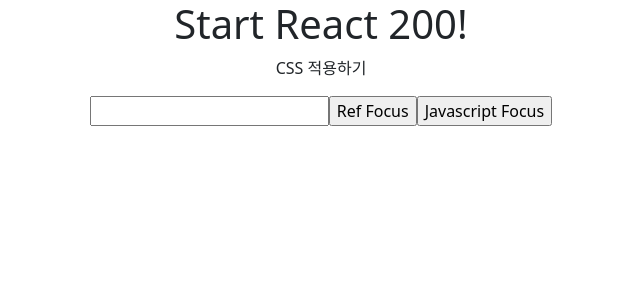
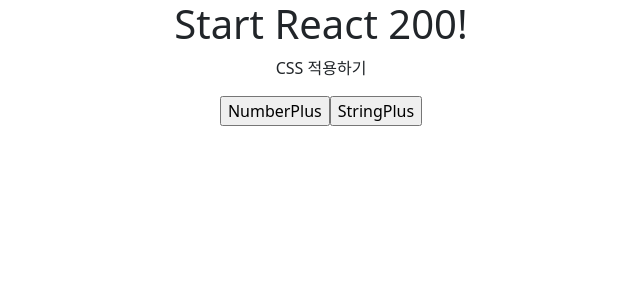
Before and after one commit to sanghwanAN/reactbook200, a React (Create React App) app: page / in a window 1280 px wide. Shown: the top 300 px of the page, without its empty margins (319-959 px from the left). Built offline with nearby package versions, Linux system fonts and the light colour scheme.

Commit message:
예제074 - finish

```diff
--- a/src/App.js
+++ b/src/App.js
@@ -1,6 +1,6 @@
 import React from 'react';
 import './App.css';
-import ReactRef from './R073_ReactRef'
+import Currying from './R074_ReactCurrying'
 
 import 'bootstrap/dist/css/bootstrap.min.css';
 function App() {
@@ -8,7 +8,7 @@
     <div className="app">
       <h1>Start React 200!</h1>
       <p>CSS 적용하기</p>
-      <ReactRef/>
+      <Currying/>
     </div>
   );
 }
--- /dev/null
+++ b/src/R074_ReactCurrying.js
@@ -0,0 +1,28 @@
+import React, { Component } from 'react';
+
+
+class R074_ReactCurrying extends Component {
+    plusNumOrstring(c,d) {
+        return c + d;
+    }
+    PlusFunc1(a) {
+        return function(b) {
+            return this.plusNumOrstring(a,b)
+        }.bind(this)
+    }
+    PlusFunc2 = a => b => this.plusNumOrstring(a,b)
+    PlusFunc(a){
+        return this.PlusFunc1(a)(200);
+    }
+    render() {
+        return (
+            <>
+                <input type="button" value="NumberPlus" onClick={e => alert(this.PlusFunc(100))} />
+                <input type="button" value="StringPlus" onClick={e => alert(this.PlusFunc("react"))} />
+
+            </>
+        );
+    }
+}
+
+export default R074_ReactCurrying;
```
Also changed, not shown: 1 other file (tests, documents, lock files or other folders).
